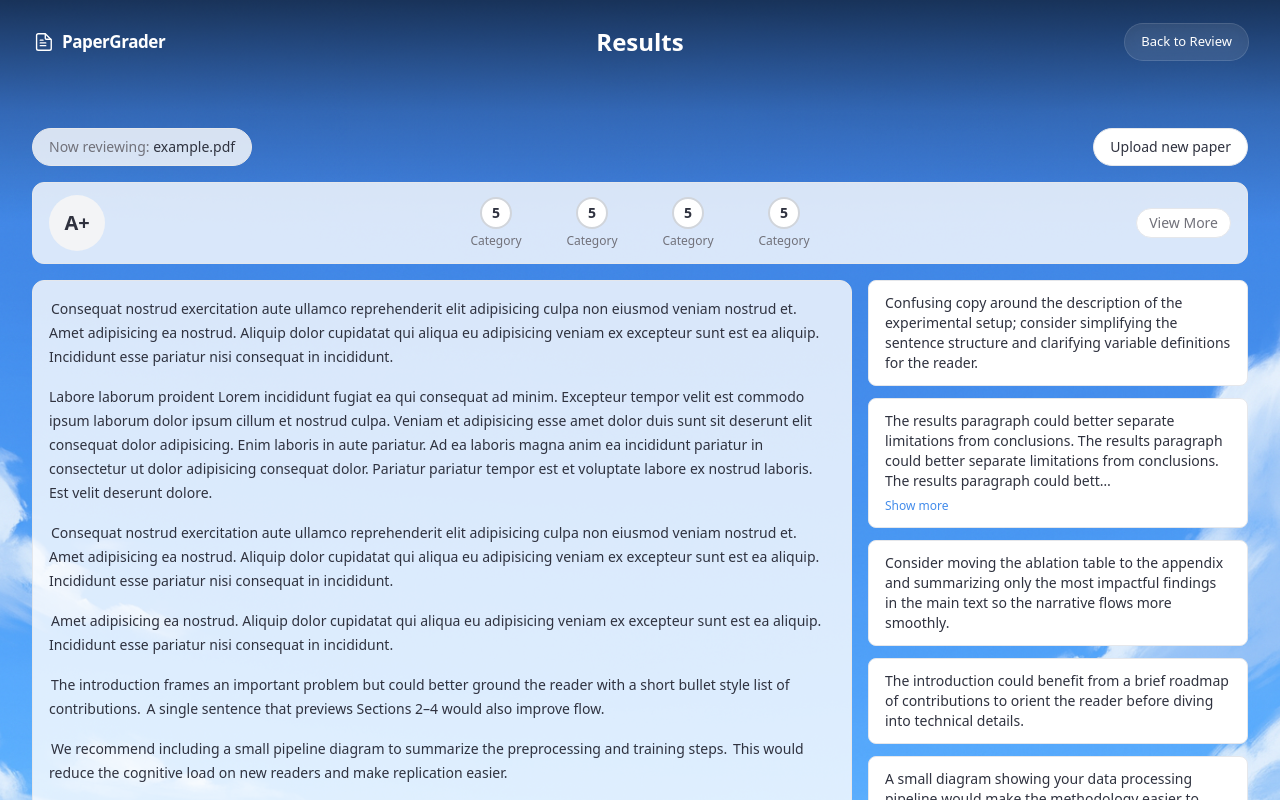
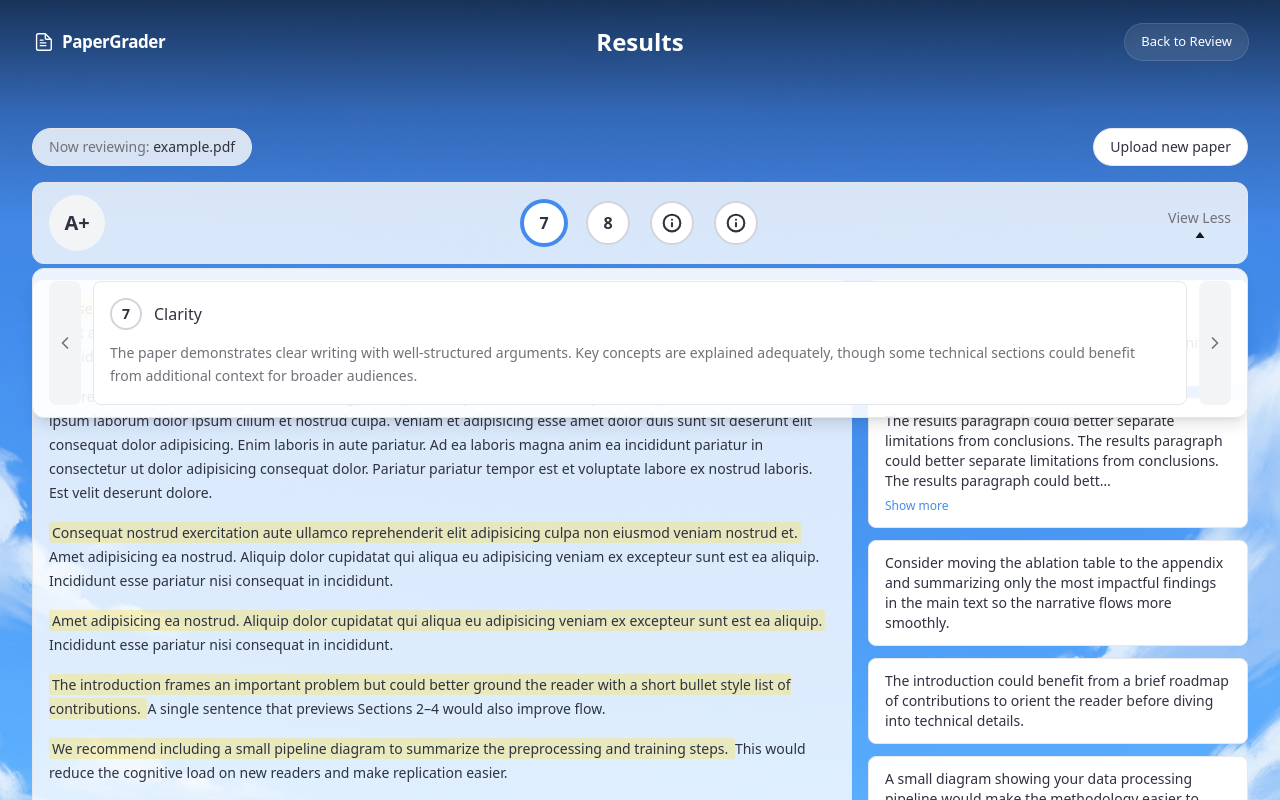
Before and after one commit to aneesh6214/Paper-Reviewer, a Next.js app in the folder frontend/: page /results in a window 1280 px wide. Both pictures are taken after a click on the button "View More". Shown: the top 800 px of the page. Built offline with nearby package versions, Linux system fonts and the light colour scheme.

Commit message:
frontend draft 1

```diff
--- a/frontend/app/globals.css
+++ b/frontend/app/globals.css
@@ -53,6 +53,10 @@
   --success-green-bg: #c0eed6;
   --error-red: #dc2626;
   --error-red-bg: #fef2f2;
+
+  /* Highlight colors for document annotations */
+  --highlight-yellow: rgba(253, 224, 71, 0.35);
+  --highlight-yellow-strong: rgba(253, 224, 71, 0.7);
 
   /* UI grays */
   --gray-50: #f9fafb;
--- a/frontend/app/results/page.tsx
+++ b/frontend/app/results/page.tsx
@@ -1,40 +1,61 @@
 "use client";
 
 import { useEffect, useMemo, useState } from "react";
+import { useRouter } from "next/navigation";
 import Header from "../../components/header";
-import { useRouter } from "next/navigation";
-import ScoreSummary, { ScoreCategory } from "../../components/results/ScoreSummary";
-import ResultsDocument from "../../components/results/ResultsDocument";
-import FeedbackPanel, { FeedbackItem } from "../../components/results/FeedbackPanel";
+import {
+  ScoreSummary,
+  ResultsDocument,
+  FeedbackPanel,
+  type ScoreCategory,
+  type FeedbackItem,
+  type Paragraph,
+} from "../../components/results";
 
-type StoredScorecard = { id: string; title: string; isNumeric?: boolean };
+// Default categories: 2 numeric (show score), 2 non-numeric (show info icon)
+const DEFAULT_CATEGORIES: ScoreCategory[] = [
+  {
+    id: 'clarity',
+    title: 'Clarity',
+    isNumeric: true,
+    score: 7,
+    description: 'The paper demonstrates clear writing with well-structured arguments. Key concepts are explained adequately, though some technical sections could benefit from additional context for broader audiences.'
+  },
+  {
+    id: 'novelty',
+    title: 'Novelty',
+    isNumeric: true,
+    score: 8,
+    description: 'The approach presents incremental improvements over existing methods. While not groundbreaking, the contributions add meaningful value to the field and address practical limitations of prior work.'
+  },
+  {
+    id: 'methodology',
+    title: 'Methodology',
+    isNumeric: false,
+    description: 'The experimental design follows standard practices in the field. Consider adding ablation studies to isolate the impact of individual components and strengthen the validity of your claims.'
+  },
+  {
+    id: 'reproducibility',
+    title: 'Reproducibility',
+    isNumeric: false,
+    description: 'Code and data availability are mentioned but not fully detailed. Providing a public repository with clear documentation would significantly enhance the reproducibility of your results.'
+  },
+];
 
 export default function ResultsPage() {
   const router = useRouter();
   const [fileName, setFileName] = useState<string | null>(null);
-  const [categories, setCategories] = useState<ScoreCategory[]>([]);
+  const [categories, setCategories] = useState<ScoreCategory[]>(DEFAULT_CATEGORIES);
 
   useEffect(() => {
     try {
-      const stored = localStorage.getItem('reviewScorecards');
       const storedName = localStorage.getItem('reviewFileName');
       if (storedName) setFileName(storedName);
-      if (stored) {
-        const parsed: StoredScorecard[] = JSON.parse(stored);
-        // For now, generate placeholder scores only for numeric categories
-        const cats: ScoreCategory[] = parsed
-          .filter((c) => c.isNumeric)
-          .map((c, i) => ({ id: c.id, title: c.title || `Category ${i+1}`, score: 5 }));
-        setCategories(cats);
-      } else {
-        setCategories([
-          { id: 'cat1', title: 'Category', score: 5 },
-          { id: 'cat2', title: 'Category', score: 5 },
-          { id: 'cat3', title: 'Category', score: 5 },
-          { id: 'cat4', title: 'Category', score: 5 },
-        ]);
-      }
-    } catch {}
+      // For now, always use default categories until backend integration
+      // Future: parse localStorage or API response here
+    } catch {
+      // Silently ignore localStorage errors
+    }
   }, []);
 
   const feedbackItems: FeedbackItem[] = useMemo(() => ([
@@ -49,7 +70,7 @@ export default function ResultsPage() {
   const [selectedId, setSelectedId] = useState<string | null>(feedbackItems[0]?.id ?? null);
   const [expanded, setExpanded] = useState<boolean>(false);
 
-  const paragraphs = useMemo(() => ([
+  const paragraphs: Paragraph[] = useMemo(() => ([
     [
       { text: 'Consequat nostrud exercitation aute ullamco reprehenderit elit adipisicing culpa non eiusmod veniam nostrud et. ', highlightId: 'c1' },
       { text: 'Amet adipisicing ea nostrud. Aliquip dolor cupidatat qui aliqua eu adipisicing veniam ex excepteur sunt est ea aliquip. Incididunt esse pariatur nisi consequat in incididunt.' }
--- a/frontend/components/results/FeedbackPanel.tsx
+++ b/frontend/components/results/FeedbackPanel.tsx
@@ -1,65 +1,94 @@
 "use client";
 
-import React from "react";
-
-export type FeedbackItem = {
-  id: string;
-  text: string; // full body text
-};
+import React, { useEffect, useRef } from "react";
+import type { FeedbackItem } from "./types";
 
 type FeedbackPanelProps = {
   items: FeedbackItem[];
   selectedId: string | null;
-  expanded: boolean; // for the selected item only
+  expanded: boolean;
   onSelect: (id: string) => void;
   onToggleExpand: (expand: boolean) => void;
 };
 
 const MAX_PREVIEW_CHARS = 180;
 
-function renderWithShowMore(text: string, selected: boolean, expanded: boolean, onExpand: (expand: boolean) => void) {
-  const needsShowMore = text.length > MAX_PREVIEW_CHARS;
-  if (!needsShowMore) return { content: <span>{text}</span>, control: null };
-  if (!selected) {
-    const preview = text.slice(0, MAX_PREVIEW_CHARS) + '…';
-    return {
-      content: <span>{preview}</span>,
-      control: (
-        <div className="mt-1">
-          <button className="text-xs font-medium cursor-pointer" style={{ color: 'var(--progress-blue)' }} onClick={(e) => { e.stopPropagation(); onExpand(true); }}>
-            Show more
-          </button>
-        </div>
-      )
-    };
+/** Renders text with show more/less toggle for long content */
+function CommentText({
+  text,
+  isSelected,
+  expanded,
+  onExpand
+}: {
+  text: string;
+  isSelected: boolean;
+  expanded: boolean;
+  onExpand: (expand: boolean) => void;
+}) {
+  const needsTruncation = text.length > MAX_PREVIEW_CHARS;
+
+  if (!needsTruncation) {
+    return <span>{text}</span>;
   }
-  // selected
-  const contentStr = expanded ? text : text.slice(0, MAX_PREVIEW_CHARS) + '…';
-  const label = expanded ? 'Show less' : 'Show more';
-  return {
-    content: <span>{contentStr}</span>,
-    control: (
+
+  const showFullText = isSelected && expanded;
+  const displayText = showFullText ? text : text.slice(0, MAX_PREVIEW_CHARS) + '…';
+  const buttonLabel = isSelected ? (expanded ? 'Show less' : 'Show more') : 'Show more';
+
+  return (
+    <>
+      <span>{displayText}</span>
       <div className="mt-1">
-        <button className="text-xs font-medium cursor-pointer" style={{ color: 'var(--progress-blue)' }} onClick={(e) => { e.stopPropagation(); onExpand(!expanded); }}>
-          {label}
+        <button
+          className="text-xs font-medium cursor-pointer"
+          style={{ color: 'var(--progress-blue)' }}
+          onClick={(e) => { e.stopPropagation(); onExpand(!expanded); }}
+        >
+          {buttonLabel}
         </button>
       </div>
-    )
-  };
+    </>
+  );
 }
 
 export default function FeedbackPanel({ items, selectedId, expanded, onSelect, onToggleExpand }: FeedbackPanelProps) {
+  const containerRef = useRef<HTMLElement>(null);
+
+  // Scroll to the selected comment when selection changes
+  useEffect(() => {
+    if (!selectedId || !containerRef.current) return;
+
+    const commentEl = containerRef.current.querySelector(`[data-comment-id="${selectedId}"]`);
+    if (commentEl) {
+      commentEl.scrollIntoView({ behavior: 'smooth', block: 'nearest' });
+    }
+  }, [selectedId]);
+
   return (
-    <aside className="h-full overflow-y-auto space-y-3">
-      {items.map((it) => {
-        const isSelected = it.id === selectedId;
-        const { content, control } = renderWithShowMore(it.text, isSelected, expanded, (exp) => { onSelect(it.id); onToggleExpand(exp); });
+    <aside ref={containerRef} className="h-full overflow-y-auto space-y-3">
+      {items.map((item) => {
+        const isSelected = item.id === selectedId;
+
         return (
-          <div key={it.id} className="rounded-lg border cursor-pointer" style={{ borderColor: isSelected ? 'var(--progress-blue)' : 'var(--gray-200)', backgroundColor: 'var(--color-white)' }} onClick={(e) => { e.stopPropagation(); onSelect(it.id); }}>
+          <div
+            key={item.id}
+            data-comment-id={item.id}
+            className="rounded-lg border cursor-pointer transition-all duration-200"
+            style={{
+              borderColor: isSelected ? 'var(--progress-blue)' : 'var(--gray-200)',
+              backgroundColor: 'var(--color-white)',
+              boxShadow: isSelected ? '0 0 0 1px var(--progress-blue)' : 'none',
+            }}
+            onClick={(e) => { e.stopPropagation(); onSelect(item.id); }}
+          >
             <div className="px-4 py-3">
               <div className="text-sm" style={{ color: 'var(--text-primary)' }}>
-                {content}
-                {control}
+                <CommentText
+                  text={item.text}
+                  isSelected={isSelected}
+                  expanded={expanded}
+                  onExpand={(exp) => { onSelect(item.id); onToggleExpand(exp); }}
+                />
               </div>
               {isSelected && (
                 <div className="mt-3 flex items-start gap-2">
@@ -71,7 +100,12 @@ export default function FeedbackPanel({ items, selectedId, expanded, onSelect, o
                     ref={(el) => { if (el) { el.style.height = 'auto'; el.style.height = `${el.scrollHeight}px`; } }}
                     onInput={(e) => { const el = e.currentTarget; el.style.height = 'auto'; el.style.height = `${el.scrollHeight}px`; }}
                   />
-                  <button className="rounded-full px-3 py-2 text-xs font-medium cursor-pointer self-start" style={{ backgroundColor: 'var(--progress-blue)', color: 'var(--color-white)' }}>Send</button>
+                  <button
+                    className="rounded-full px-3 py-2 text-xs font-medium cursor-pointer self-start"
+                    style={{ backgroundColor: 'var(--progress-blue)', color: 'var(--color-white)' }}
+                  >
+                    Send
+                  </button>
                 </div>
               )}
             </div>
--- a/frontend/components/results/ResultsDocument.tsx
+++ b/frontend/components/results/ResultsDocument.tsx
@@ -1,8 +1,7 @@
 "use client";
 
-import React from "react";
-
-type Paragraph = Array<{ text: string; highlightId?: string }>;
+import React, { useEffect, useRef } from "react";
+import type { Paragraph } from "./types";
 
 type ResultsDocumentProps = {
   paragraphs: Paragraph[];
@@ -11,23 +10,39 @@ type ResultsDocumentProps = {
 };
 
 export default function ResultsDocument({ paragraphs, selectedCommentId, onSelectHighlight }: ResultsDocumentProps) {
+  const containerRef = useRef<HTMLDivElement>(null);
+
+  // Scroll to the highlighted element when selectedCommentId changes
+  useEffect(() => {
+    if (!selectedCommentId || !containerRef.current) return;
+
+    const highlightEl = containerRef.current.querySelector(`[data-highlight-id="${selectedCommentId}"]`);
+    if (highlightEl) {
+      highlightEl.scrollIntoView({ behavior: 'smooth', block: 'center' });
+    }
+  }, [selectedCommentId]);
+
   return (
     <div className="rounded-xl border overflow-hidden h-full flex flex-col" style={{ backgroundColor: 'var(--bg-white-80)', borderColor: 'var(--gray-200)' }}>
-      <div className="p-4 space-y-4 overflow-y-auto">
+      <div ref={containerRef} className="p-4 space-y-4 overflow-y-auto">
         {paragraphs.map((p, idx) => (
           <p key={idx} className="text-sm leading-6" style={{ color: 'var(--text-primary)' }}>
             {p.map((chunk, i) => {
               if (!chunk.highlightId) return <span key={i}>{chunk.text}</span>;
-              const active = selectedCommentId && selectedCommentId === chunk.highlightId;
+
+              const isActive = selectedCommentId === chunk.highlightId;
+
               return (
                 <span
                   key={i}
+                  data-highlight-id={chunk.highlightId}
                   onClick={(e) => { e.stopPropagation(); onSelectHighlight?.(chunk.highlightId!); }}
-                  className="cursor-pointer rounded-sm"
+                  className="cursor-pointer transition-all duration-200 ease-out"
                   style={{
-                    backgroundColor: active ? 'var(--highlight-yellow-strong)' : 'var(--highlight-yellow)',
-                    padding: '0 2px',
-                    borderRadius: '2px'
+                    backgroundColor: isActive ? 'var(--highlight-yellow-strong)' : 'var(--highlight-yellow)',
+                    padding: '1px 3px',
+                    borderRadius: '3px',
+                    boxShadow: isActive ? '0 0 0 2px var(--highlight-yellow-strong)' : 'none',
                   }}
                 >
                   {chunk.text}
--- a/frontend/components/results/ScoreSummary.tsx
+++ b/frontend/components/results/ScoreSummary.tsx
@@ -1,21 +1,96 @@
 "use client";
 
-import React from "react";
-
-export type ScoreCategory = {
-  id: string;
-  title: string;
-  score?: number; // undefined for non-numeric
-};
+import React, { useState } from "react";
+import type { ScoreCategory } from "./types";
 
 type ScoreSummaryProps = {
   fileName?: string | null;
-  grade?: string; // e.g., "A+"
+  grade?: string;
   categories: ScoreCategory[];
   onUploadNew?: () => void;
 };
 
+/** Info icon SVG for non-numeric categories */
+function InfoIcon({ className }: { className?: string }) {
+  return (
+    <svg className={className} viewBox="0 0 24 24" fill="none" stroke="currentColor" strokeWidth="2.5" strokeLinecap="round" strokeLinejoin="round">
+      <circle cx="12" cy="12" r="10" />
+      <line x1="12" y1="16" x2="12" y2="12" />
+      <line x1="12" y1="8" x2="12.01" y2="8" />
+    </svg>
+  );
+}
+
+/** Chevron icon for navigation */
+function ChevronIcon({ direction, className }: { direction: 'left' | 'right'; className?: string }) {
+  return (
+    <svg className={className} viewBox="0 0 24 24" fill="none" stroke="currentColor" strokeWidth="2" strokeLinecap="round" strokeLinejoin="round">
+      {direction === 'left' ? (
+        <polyline points="15 18 9 12 15 6" />
+      ) : (
+        <polyline points="9 18 15 12 9 6" />
+      )}
+    </svg>
+  );
+}
+
+/** Downward triangle indicator */
+function TriangleDown({ className }: { className?: string }) {
+  return (
+    <svg className={className} viewBox="0 0 12 8" fill="currentColor">
+      <path d="M6 8L0 0h12L6 8z" />
+    </svg>
+  );
+}
+
+/** Category icon badge - shows score number or info icon */
+function CategoryBadge({
+  category,
+  size = 'md',
+  isActive = false,
+  onClick,
+}: {
+  category: ScoreCategory;
+  size?: 'sm' | 'md';
+  isActive?: boolean;
+  onClick?: () => void;
+}) {
+  const sizeClasses = size === 'md' ? 'h-11 w-11 text-base' : 'h-8 w-8 text-sm';
+
+  return (
+    <div
+      onClick={onClick}
+      className={`${sizeClasses} rounded-full border-2 flex items-center justify-center font-semibold transition-all duration-200 ${onClick ? 'cursor-pointer' : ''}`}
+      style={{
+        borderColor: isActive ? 'var(--progress-blue)' : 'var(--gray-300)',
+        color: 'var(--text-primary)',
+        backgroundColor: 'var(--color-white)',
+        boxShadow: isActive ? '0 0 0 2px var(--progress-blue)' : 'none',
+      }}
+    >
+      {category.isNumeric ? (
+        category.score ?? '—'
+      ) : (
+        <InfoIcon className={size === 'md' ? 'w-5 h-5' : 'w-4 h-4'} />
+      )}
+    </div>
+  );
+}
+
 export default function ScoreSummary({ fileName, grade = "A+", categories, onUploadNew }: ScoreSummaryProps) {
+  const [expanded, setExpanded] = useState(false);
+  const [activeCardIndex, setActiveCardIndex] = useState(0);
+
+  const activeCategory = categories[activeCardIndex];
+
+  const goToPrev = () => {
+    setActiveCardIndex((prev) => (prev > 0 ? prev - 1 : categories.length - 1));
+  };
+
+  const goToNext = () => {
+    setActiveCardIndex((prev) => (prev < categories.length - 1 ? prev + 1 : 0));
+  };
+
   return (
     <section>
       {/* Top bar */}
@@ -29,32 +104,95 @@ export default function ScoreSummary({ fileName, grade = "A+", categories, onUpl
       </div>
 
       {/* Grade + category strip */}
-      <div className="mt-4 rounded-xl border" style={{ backgroundColor: 'var(--bg-white-80)', borderColor: 'var(--gray-200)' }}>
+      <div className="relative mt-4">
+        <div className="rounded-xl border" style={{ backgroundColor: 'var(--bg-white-80)', borderColor: 'var(--gray-200)' }}>
+          {/* Main strip */}
           <div className="relative flex items-center justify-between gap-4 px-4 py-3">
             {/* Left: Grade */}
             <div className="flex items-center gap-4">
-            <div className="h-14 w-14 rounded-full flex items-center justify-center text-xl font-semibold" style={{ backgroundColor: 'var(--gray-100)', color: 'var(--text-primary)' }}>{grade}</div>
+              <div className="h-14 w-14 rounded-full flex items-center justify-center text-xl font-semibold" style={{ backgroundColor: 'var(--gray-100)', color: 'var(--text-primary)' }}>
+                {grade}
+              </div>
             </div>
 
-          {/* Center: Categories */}
-          <div className="absolute inset-0 pointer-events-none flex items-center justify-center">
-            <div className="flex items-center gap-6">
-              {categories.map((c) => (
-                <div key={c.id} className="flex flex-col items-center min-w-[72px]">
-                  <div className="h-8 w-8 rounded-full border-2 flex items-center justify-center text-sm font-semibold" style={{ borderColor: 'var(--gray-300)', color: 'var(--text-primary)', backgroundColor: 'var(--color-white)' }}>
-                    {c.score ?? '—'}
-                  </div>
-                  <div className="text-xs mt-1" style={{ color: 'var(--text-secondary)' }}>{c.title}</div>
-                </div>
+            {/* Center: Category badges */}
+            <div className={`absolute inset-0 flex items-center justify-center ${expanded ? '' : 'pointer-events-none'}`}>
+              <div className="flex items-center gap-5">
+                {categories.map((c, idx) => (
+                  <CategoryBadge
+                    key={c.id}
+                    category={c}
+                    size="md"
+                    isActive={expanded && idx === activeCardIndex}
+                    onClick={expanded ? () => setActiveCardIndex(idx) : undefined}
+                  />
                 ))}
               </div>
             </div>
 
-          {/* Right: View more */}
-          <button className="text-sm rounded-full px-3 py-1 border cursor-pointer" style={{ borderColor: 'var(--gray-200)', color: 'var(--text-secondary)', backgroundColor: 'var(--color-white)' }}>
-            View More
+            {/* Right: View more toggle with triangle below */}
+            <div className="relative z-10 flex flex-col items-center gap-1">
+              <button
+                onClick={() => setExpanded(!expanded)}
+                className="text-sm cursor-pointer"
+                style={{ color: 'var(--text-secondary)' }}
+              >
+                {expanded ? 'View Less' : 'View More'}
+              </button>
+              <TriangleDown
+                className={`w-2.5 h-1.5 transition-transform duration-200 ${expanded ? 'rotate-180' : ''}`}
+              />
+            </div>
+          </div>
+        </div>
+
+        {/* Expanded cards view - absolutely positioned dropdown */}
+        {expanded && (
+          <div
+            className="absolute left-0 right-0 top-full mt-1 z-20 rounded-xl border px-4 py-3 shadow-lg"
+            style={{ backgroundColor: 'var(--bg-white-90)', borderColor: 'var(--gray-200)' }}
+          >
+            {/* Card content with navigation */}
+            <div className="flex items-stretch gap-3">
+              {/* Left arrow */}
+              <button
+                onClick={goToPrev}
+                className="flex items-center justify-center w-8 rounded-lg cursor-pointer transition-colors"
+                style={{ backgroundColor: 'var(--gray-100)', color: 'var(--text-secondary)' }}
+              >
+                <ChevronIcon direction="left" className="w-5 h-5" />
+              </button>
+
+              {/* Active card */}
+              <div
+                className="flex-1 rounded-lg border p-4"
+                style={{ backgroundColor: 'var(--color-white)', borderColor: 'var(--gray-200)' }}
+              >
+                {/* Card header: badge + title */}
+                <div className="flex items-center gap-3 mb-3">
+                  <CategoryBadge category={activeCategory} size="sm" />
+                  <span className="font-medium" style={{ color: 'var(--text-primary)' }}>
+                    {activeCategory.title}
+                  </span>
+                </div>
+
+                {/* Card description */}
+                <p className="text-sm leading-relaxed" style={{ color: 'var(--text-secondary)' }}>
+                  {activeCategory.description || 'No description available for this category.'}
+                </p>
+              </div>
+
+              {/* Right arrow */}
+              <button
+                onClick={goToNext}
+                className="flex items-center justify-center w-8 rounded-lg cursor-pointer transition-colors"
+                style={{ backgroundColor: 'var(--gray-100)', color: 'var(--text-secondary)' }}
+              >
+                <ChevronIcon direction="right" className="w-5 h-5" />
               </button>
             </div>
+          </div>
+        )}
       </div>
     </section>
   );
--- /dev/null
+++ b/frontend/components/results/index.ts
@@ -0,0 +1,5 @@
+// Barrel export for results components and types
+export { default as ScoreSummary } from './ScoreSummary';
+export { default as ResultsDocument } from './ResultsDocument';
+export { default as FeedbackPanel } from './FeedbackPanel';
+export * from './types';
--- /dev/null
+++ b/frontend/components/results/types.ts
@@ -0,0 +1,40 @@
+/**
+ * Shared types for the results page and its components.
+ * These types will be used for backend integration.
+ */
+
+/** A single text chunk within a paragraph. If highlightId is present, this chunk is linked to a comment. */
+export type TextChunk = {
+  text: string;
+  highlightId?: string;
+};
+
+/** A paragraph is an array of text chunks. */
+export type Paragraph = TextChunk[];
+
+/** A feedback/comment item linked to a highlighted portion of text. */
+export type FeedbackItem = {
+  id: string;
+  text: string;
+};
+
+/** A score category displayed in the summary. */
+export type ScoreCategory = {
+  id: string;
+  title: string;
+  /** If true, displays a numeric score. If false, displays an info icon. */
+  isNumeric: boolean;
+  /** The numeric score value (only used when isNumeric is true). */
+  score?: number;
+  /** Description text shown when the category card is expanded. */
+  description?: string;
+};
+
+/** The complete review response structure (for backend integration). */
+export type ReviewResponse = {
+  fileName: string;
+  grade: string;
+  categories: ScoreCategory[];
+  paragraphs: Paragraph[];
+  feedback: FeedbackItem[];
+};
```
Lines whose indentation alone changed are shown as unchanged.
